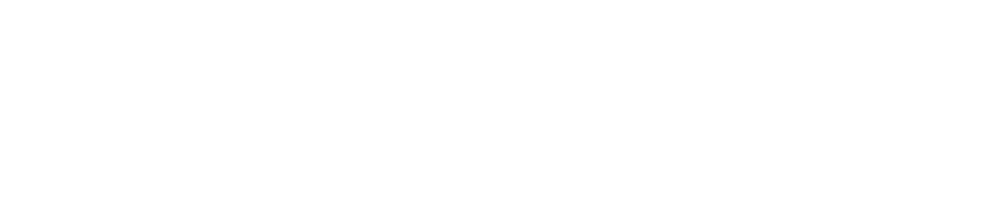
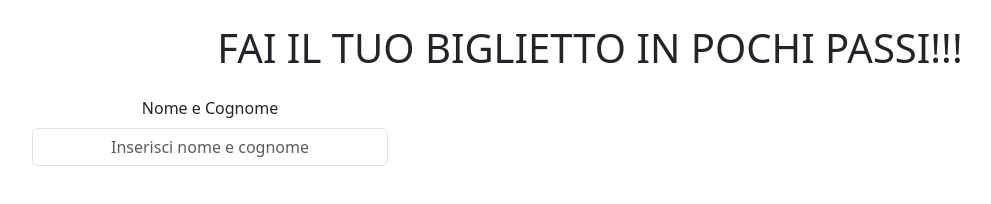
Before and after one commit to Samuele-Finotello/js-biglietto-treno-form, a plain HTML site: page index.html in a window 1280 px wide. Shown: the whole page, without its empty margins (50-1041 px from the left). Drawn offline with nearby package versions, Linux system fonts and the light colour scheme.

Commit message:
[add] feat input name and surname

```diff
--- a/index.html
+++ b/index.html
@@ -4,6 +4,8 @@
 <head>
   <meta charset="UTF-8">
   <meta name="viewport" content="width=device-width, initial-scale=1.0">
+  <link href="https://cdn.jsdelivr.net/npm/bootstrap@5.3.7/dist/css/bootstrap.min.css" rel="stylesheet"
+    integrity="sha384-LN+7fdVzj6u52u30Kp6M/trliBMCMKTyK833zpbD+pXdCLuTusPj697FH4R/5mcr" crossorigin="anonymous">
 
   <link rel="stylesheet" href="./assets/css/style.css">
   <title>Document</title>
@@ -11,6 +13,20 @@
 
 <body>
 
+  <h1 class="text-center my-4">FAI IL TUO BIGLIETTO IN POCHI PASSI!!!</h1>
+
+  <form action="#">
+    <div class="container">
+      <div class="row">
+        <div class="col-4 text-center">
+          <label for="" class="form-label">Nome e Cognome</label>
+          <input type="text" name="name" id="name" class="form-control text-center"
+            placeholder="Inserisci nome e cognome">
+        </div>
+      </div>
+    </div>
+  </form>
+
   <script src="./assets/js/script.js"></script>
 </body>
 
```
